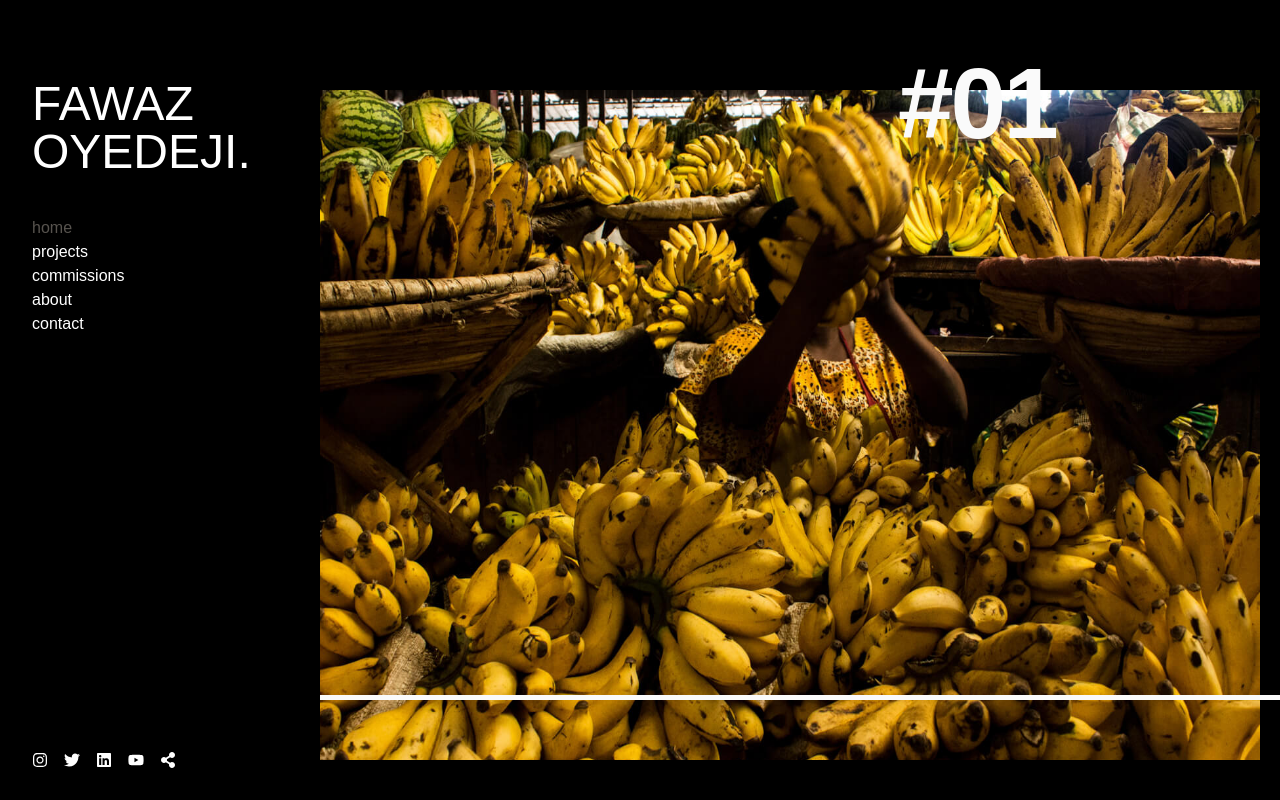
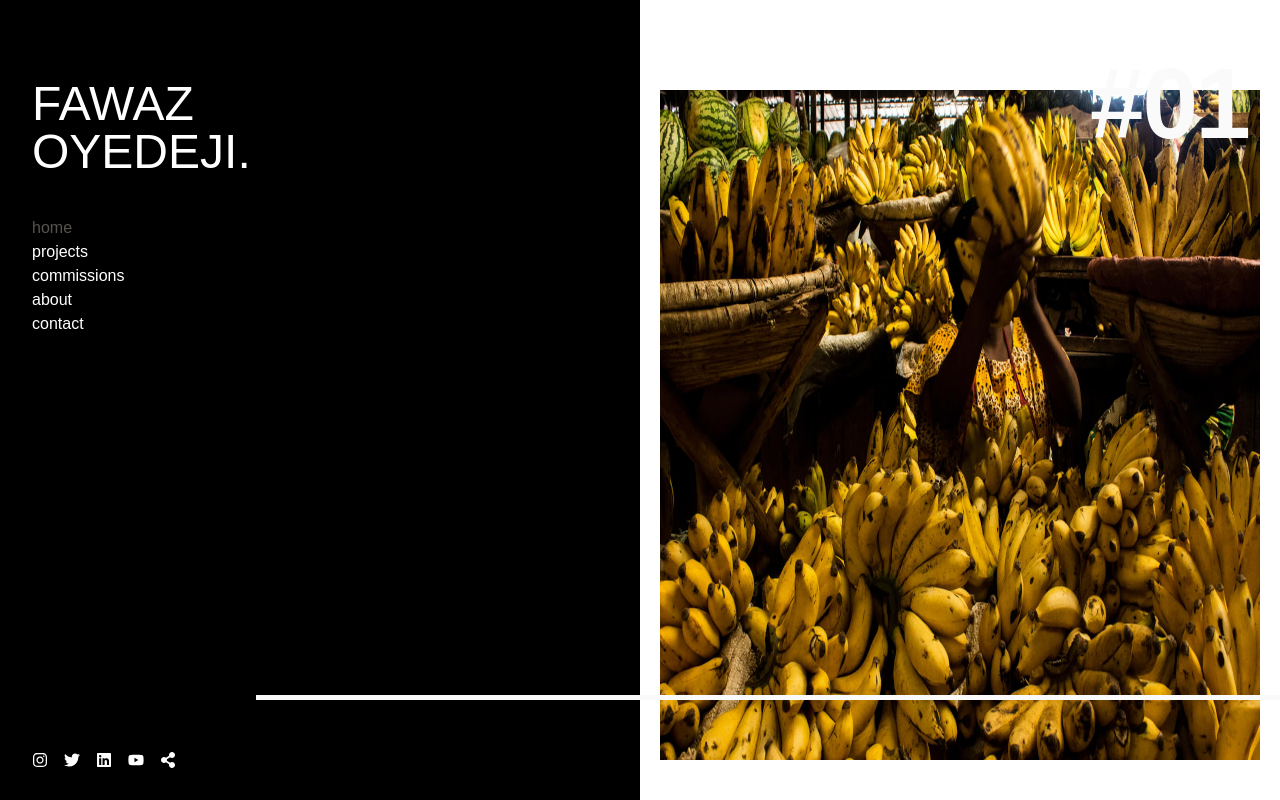
Before and after one commit to zainaboyedeji/fawaz-oyedeji-portfolio-v2, a React (Create React App) app: page / in a window 1280 px wide. Shown: the top 800 px of the page. Built offline with nearby package versions, Linux system fonts and the light colour scheme; a web font is replaced by a local one.

Commit message:
new changes

```diff
--- a/src/components/sidebar.tsx
+++ b/src/components/sidebar.tsx
@@ -219,7 +219,7 @@ function SideBar() {
         <div
           className={`hidden md:flex fixed top-0 left-0 h-screen w-64 p-8 flex-col justify-between z-40 pt-20 transform ${
             isOpen ? "translate-x-0" : "-translate-x-full"
-          } transition-transform duration-300 ease-in-out md:translate-x-0 md:w-1/4 bg-white text-black md:bg-black md:text-white`}
+          } transition-transform duration-300 ease-in-out md:translate-x-0 bg-white text-black md:bg-black md:text-white`}
         >
           <div>
             <div className="text-5xl font-bold hidden md:block">
--- a/src/pages/landing-page.tsx
+++ b/src/pages/landing-page.tsx
@@ -103,7 +103,7 @@ function LandingPage() {
           }
         }
       `}</style>
-      <div>
+      <div className="bg-white">
         {[1, 2, 3, 4, 5, 6, 7, 8, 9, 10, 11, 12].map((image) => (
           <Image id={image} key={image} />
         ))}
```
